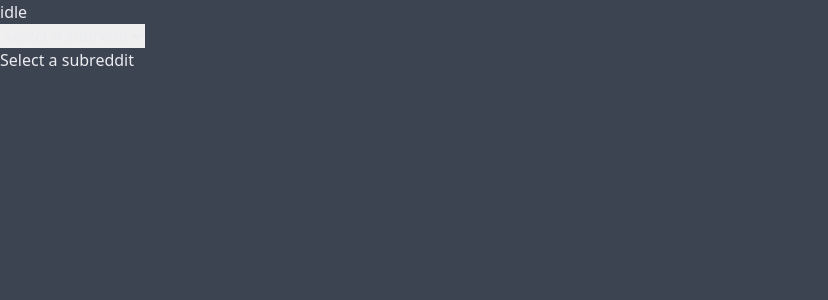
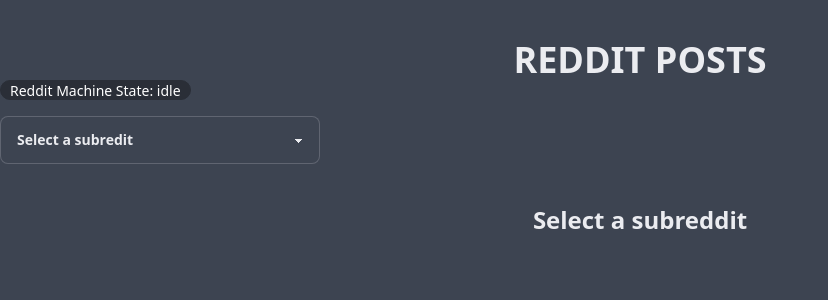
Before and after one commit to OscarVillanueva/pure-react, a React app: page /reddit in a window 1280 px wide. Shown: the top 300 px of the page, without its empty margins (0-828 px from the left). Built offline with nearby package versions, Linux system fonts and the light colour scheme.

Commit message:
:art: Adding styles to reddit app

```diff
--- a/src/components/Layout.tsx
+++ b/src/components/Layout.tsx
@@ -2,7 +2,7 @@
 
 const Layout: FC = ({ children }) => {
   return (
-    <main>
+    <main className = "container mx-auto">
       { children }
     </main>
   );
--- a/src/components/RedditList.tsx
+++ b/src/components/RedditList.tsx
@@ -15,20 +15,24 @@
 
   const [ subreddits ] = useState(['frontend', 'reactjs', 'vuejs'])
 
-  useEffect(() => {
-    if (subreddit)
-      console.log(`subreddit`, subreddit.machine.context.subreddit)
-  }, [subreddit])
-
   return (
 
     <Layout>
 
       <header>
 
-        <p>{current.value}</p>
+        <h1
+          className = "text-center text-4xl uppercase font-bold mt-10"
+        >
+          Reddit posts
+        </h1>
+
+        <p className = "badge block mb-4">
+          Reddit Machine State: {current.value}
+        </p>
 
         <select
+          className = "select select-bordered w-full max-w-xs"
           value = { subreddit ? subreddit.machine.context.subreddit : "a" }
           onChange={(e) => {
             send('SELECT', { name: e.target.value });
@@ -42,7 +46,14 @@
 
       </header>
 
-      { current.matches('idle') && <h1>Select a subreddit</h1> }
+      { current.matches('idle') && (
+
+        <h1 className = "text-center mt-10 font-bold text-2xl">
+          Select a subreddit
+        </h1>
+
+      )}
+
       { subreddit && (
         <SubReddit
           service = { subreddit }
--- a/src/components/SubReddit.tsx
+++ b/src/components/SubReddit.tsx
@@ -12,6 +12,16 @@
 
   const { subreddit, posts, lastUpdated } : any = current.context;
 
+  const transFromDate = (lastUpdate: number) : string => {
+
+    const date = new Date(lastUpdate)
+    const hours = date.getHours()
+    const minutes = "0" + date.getHours()
+
+    return hours + ':' + minutes.substr(-2)
+
+  }
+
   return current.matches('failure') ? (
     <div>
       Failed to load posts.{' '}
@@ -20,10 +30,15 @@
   ) : (
 
     <section
+      className = "card mt-4 shadow-2xl p-8 max-h-100 overflow-scroll"
       data-machine={service.machine.id}
       data-state={current.toStrings().join(' ')}
     >
-      <p>{current.value}</p>
+      <p
+        className = "badge block mb-4"
+      >
+        Subreddit Machine state: {current.value}
+      </p>
 
       {current.matches('loading') && <div>Loading posts...</div>}
 
@@ -31,20 +46,40 @@
         <>
           <header>
 
-            <h2>{subreddit}</h2>
+            <h2 className = "text-center font-bold text-xl uppercase">
+              Posts of {subreddit}
+            </h2>
 
-            <small>
+            <div className = "flex justify-center	">
 
-              Last updated: {lastUpdated}{' '}
-              <button onClick={(_) => send('REFRESH')}>Refresh</button>
-            </small>
+              <small className  = "mr-2">
+                Last updated: {transFromDate(lastUpdated)} hrs
+              </small>
+
+              <button
+                onClick={(_) => send('REFRESH')}
+              >
+                <svg xmlns="http://www.w3.org/2000/svg" className="h-4 w-4" fill="none" viewBox="0 0 24 24" stroke="currentColor">
+                  <path strokeLinecap="round" strokeLinejoin="round" strokeWidth={2} d="M4 4v5h.582m15.356 2A8.001 8.001 0 004.582 9m0 0H9m11 11v-5h-.581m0 0a8.003 8.003 0 01-15.357-2m15.357 2H15" />
+                </svg>
+              </button>
+
+            </div>
 
           </header>
-          <ul>
 
-            {posts.map((post) => {
-              return <li key={post.id}>{post.title}</li>;
-            })}
+          <ul className = "">
+
+            {posts.map(post => (
+
+              <li
+                key={post.id}
+                className = "p-4 border-b border-gray-600"
+              >
+                {post.title}
+              </li>
+
+            ))}
 
           </ul>
         </>
--- a/tailwind.config.js
+++ b/tailwind.config.js
@@ -4,7 +4,11 @@
   purge: ['./src/**/*.{js,jsx,ts,tsx}', './public/index.html', './dist/*.html'],
   darkMode: false, // or 'media' or 'class'
   theme: {
-    extend: {},
+    extend: {
+      maxHeight: {
+        "100": "46rem"
+      }
+    },
   },
   variants: {
     extend: {},
```
Also changed, not shown: src/context/SubredditMachine.ts (deleted).
